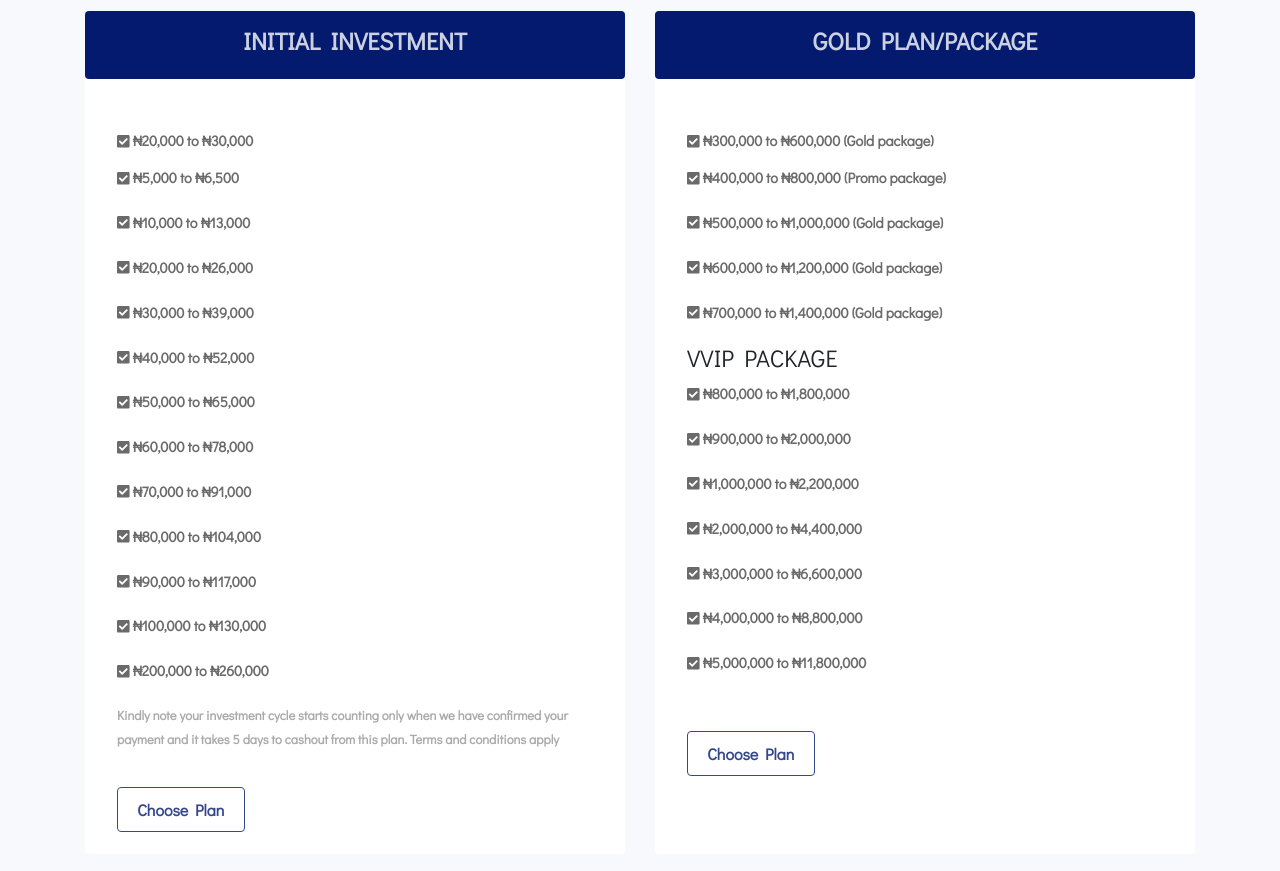
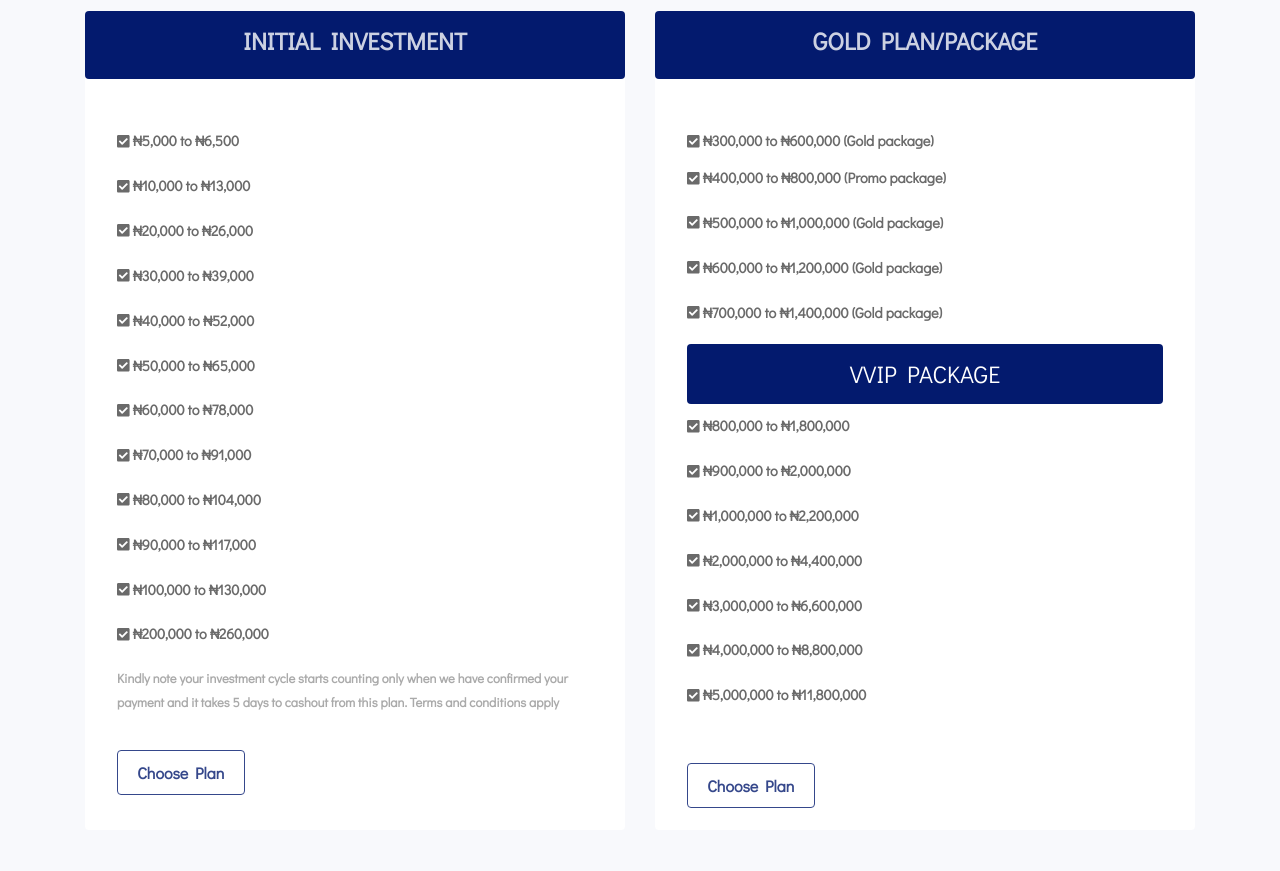
Before and after one commit to Achilles45/extraincome, a Vue app: page / in a window 1280 px wide. Shown: the part 2360-3231 px from the top of the page. Built offline with nearby package versions, Linux system fonts and the light colour scheme; no server answers.

Commit message:
More changes

```diff
--- a/src/components/Pricing.vue
+++ b/src/components/Pricing.vue
@@ -13,7 +13,6 @@
                      <h4>INITIAL INVESTMENT</h4>
                  </div>
                  <div class="body">
-                    <h6><i class="fa fa-check-square"></i> &#8358;20,000 to &#8358;30,000</h6>
                     <h6 class="pb-2"><i class="fa fa-check-square"> </i> &#8358;5,000 to &#8358;6,500</h6>
                     <h6 class="pb-2"><i class="fa fa-check-square"> </i> &#8358;10,000 to &#8358;13,000</h6>
                     <h6 class="pb-2"><i class="fa fa-check-square"> </i> &#8358;20,000 to &#8358;26,000</h6>
@@ -58,7 +57,7 @@
                     <h6 class="pb-2"><i class="fa fa-check-square"></i> &#8358;600,000 to &#8358;1,200,000 (Gold package)</h6>
                     <h6 class="pb-2"><i class="fa fa-check-square"></i> &#8358;700,000 to &#8358;1,400,000 (Gold package)</h6>
 
-                    <h4>VVIP PACKAGE</h4>
+                    <h4 class="header text-center">VVIP PACKAGE</h4>
                     <h6 class="pb-2"><i class="fa fa-check-square"></i> &#8358;800,000 to &#8358;1,800,000</h6>
                     <h6 class="pb-2"><i class="fa fa-check-square"></i> &#8358;900,000 to &#8358;2,000,000</h6>
                     <h6 class="pb-2"><i class="fa fa-check-square"></i> &#8358;1,000,000 to &#8358;2,200,000</h6>
```
